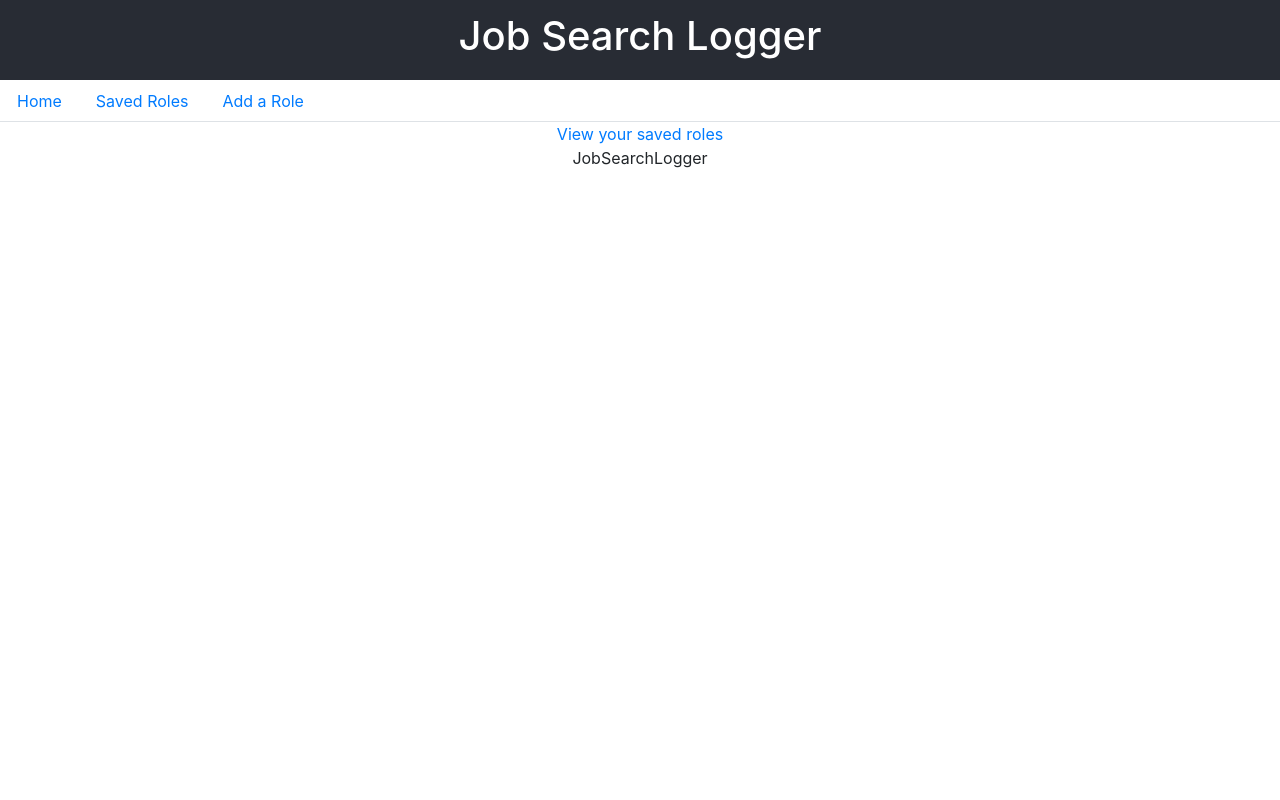
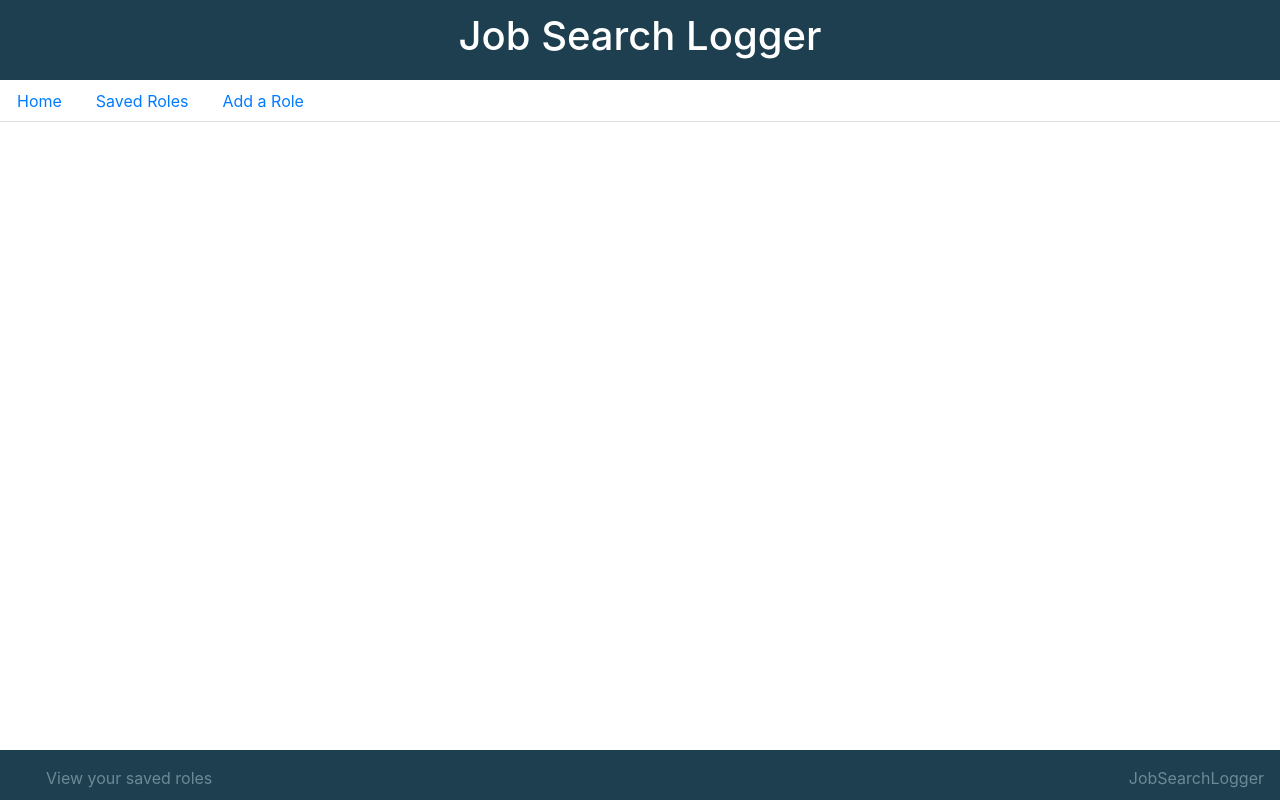
Before and after one commit to concorder911220/React-Job-Search-Logger-Project, a React (Create React App) app: page / in a window 1280 px wide. Built offline with nearby package versions, Linux system fonts and the light colour scheme.

Commit message:
Add styles for fixed footer and change App header background-color to match footer

```diff
--- a/src/index.css
+++ b/src/index.css
@@ -17,7 +17,7 @@
 }
 
 .App-header {
-  background-color: #282c34;
+  background-color: #1E3F4F;
   min-height: 10vh;
   display: flex;
   flex-direction: column;
@@ -34,3 +34,29 @@
 .btn {
 	margin: 10px;
 }
+
+/* FOOTER */
+
+footer {
+    position: fixed;
+    left: 0;
+    bottom: 0;
+    width: 100%;
+    height: 50px;
+    background-color: #1E3F4F;
+}
+
+footer > * {
+	margin: 1rem;
+	padding-left: 30px;
+  color: #6c8997;
+}
+
+footer a {
+		float: left;
+    text-align: start;
+}
+
+footer p {
+    text-align: end;
+}
```
